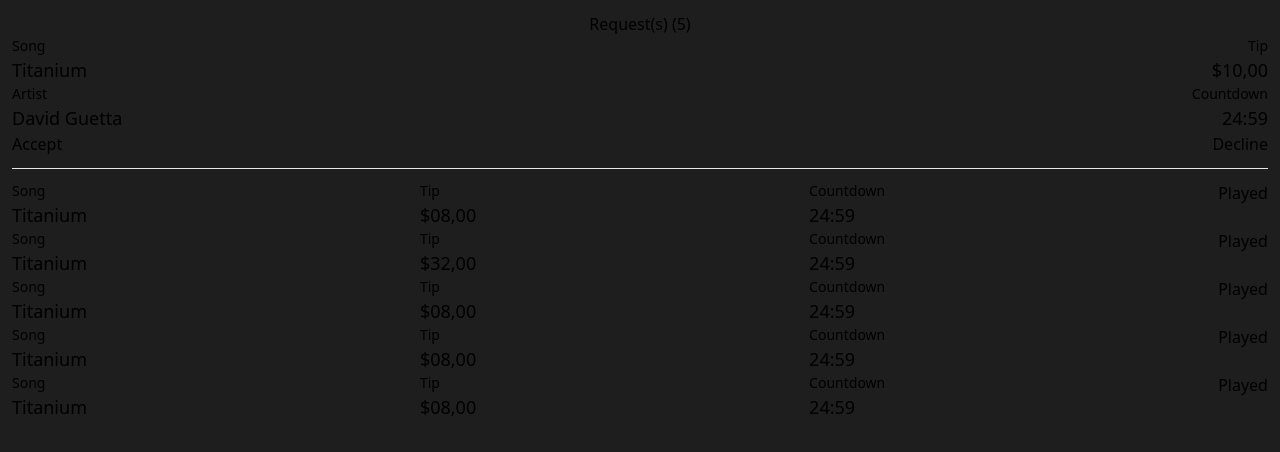
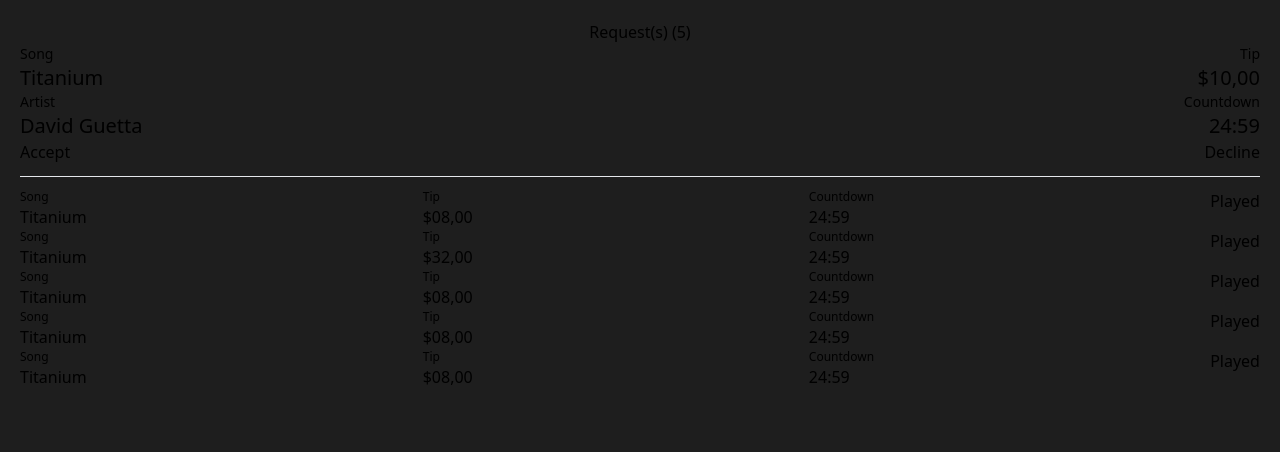
Before and after one commit to snapptech/snapp_dj_ui, a Next.js app: page /dj/requests in a window 1280 px wide. Shown: the top 452 px of the page. Built offline with nearby package versions, Linux system fonts and the light colour scheme.

Commit message:
template for requests page

```diff
--- a/src/pages/dj/requests/index.tsx
+++ b/src/pages/dj/requests/index.tsx
@@ -2,11 +2,11 @@
   <div className="flex justify-between">
     <div>
       <p className="text-sm">{leftTitle}</p>
-      <p className="text-lg">{leftValue}</p>
+      <p className="text-xl">{leftValue}</p>
     </div>
     <div className="text-right">
       <p className="text-sm">{rightTitle}</p>
-      <p className="text-lg">{rightValue}</p>
+      <p className="text-xl">{rightValue}</p>
     </div>
   </div>
 );
@@ -41,16 +41,16 @@
 }: Record<string, string | boolean>) => (
   <div className="flex justify-between">
     <div>
-      <p className="text-sm">Song</p>
-      <p className="text-lg">{song}</p>
+      <p className="text-xs">Song</p>
+      <p className="text">{song}</p>
     </div>
     <div>
-      <p className="text-sm">Tip</p>
-      <p className="text-lg">{tip}</p>
+      <p className="text-xs">Tip</p>
+      <p className="text">{tip}</p>
     </div>
     <div>
-      <p className="text-sm ">Countdown</p>
-      <p className={`text-lg ${shouldWarn && "text-error"}`}>{countdown}</p>
+      <p className="text-xs ">Countdown</p>
+      <p className={`text ${shouldWarn && "text-error"}`}>{countdown}</p>
     </div>
     <div>
       <button>Played</button>
@@ -60,7 +60,7 @@
 
 const Requests = () => {
   return (
-    <div className="bg-dark h-full p-3">
+    <div className="bg-dark h-full p-5">
       <div className="pb-3">
         <NewRequest />
       </div>
```
